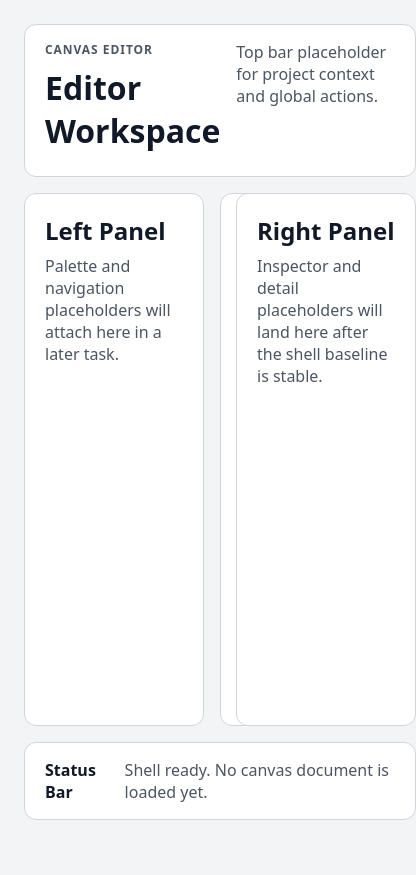
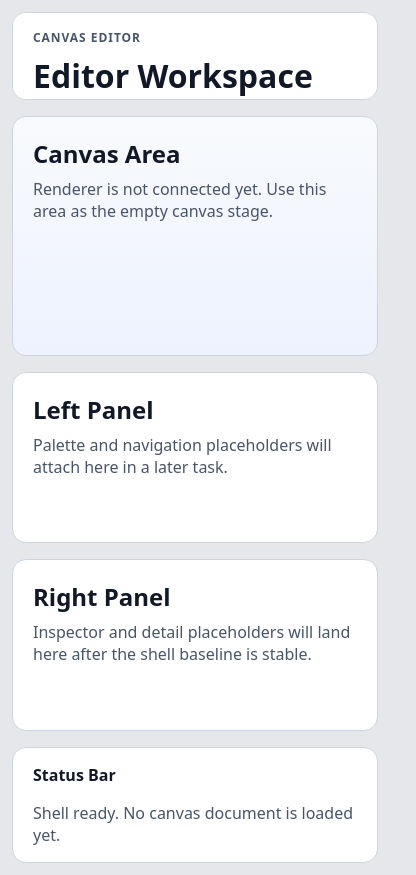
Before and after one commit to Majmunu/omni-canvas, a React (Vite) app: page / in a window 390 px wide. Shown: the whole page, 416 px wide, since content can reach past the window. Before the commit the page ends 844 px from the top, so only its background shows below. Built offline with nearby package versions, Linux system fonts and the light colour scheme.

Commit message:
feat(ce-002): implement responsive editor shell layout styles

```diff
--- a/src/App.tsx
+++ b/src/App.tsx
@@ -1,17 +1,23 @@
 function EditorShell() {
   return (
     <main className="editor-shell" data-testid="editor-shell" aria-label="Editor shell">
-      <header className="editor-topbar" data-testid="editor-topbar" aria-label="Editor top bar">
+      <header
+        className="editor-shell__topbar"
+        data-testid="editor-topbar"
+        aria-label="Editor top bar"
+      >
         <div>
-          <p className="editor-eyebrow">Canvas Editor</p>
+          <p className="editor-shell__eyebrow">Canvas Editor</p>
           <h1>Editor Workspace</h1>
         </div>
-        <p className="editor-copy">Top bar placeholder for project context and global actions.</p>
+        <p className="editor-shell__copy">
+          Top bar placeholder for project context and global actions.
+        </p>
       </header>
 
-      <div className="editor-body">
+      <div className="editor-shell__body">
         <aside
-          className="editor-panel"
+          className="editor-shell__panel editor-shell__panel--left"
           data-testid="editor-left-panel"
           aria-label="Editor left panel"
         >
@@ -20,7 +26,7 @@ function EditorShell() {
         </aside>
 
         <section
-          className="editor-canvas-area"
+          className="editor-shell__canvas"
           data-testid="editor-canvas-area"
           aria-label="Editor canvas area"
         >
@@ -29,7 +35,7 @@ function EditorShell() {
         </section>
 
         <aside
-          className="editor-panel"
+          className="editor-shell__panel editor-shell__panel--right"
           data-testid="editor-right-panel"
           aria-label="Editor right panel"
         >
@@ -41,7 +47,7 @@ function EditorShell() {
       </div>
 
       <footer
-        className="editor-status-bar"
+        className="editor-shell__statusbar"
         data-testid="editor-status-bar"
         aria-label="Editor status bar"
       >
--- a/src/index.css
+++ b/src/index.css
@@ -1,7 +1,13 @@
+html,
+body,
+#root {
+  height: 100%;
+  min-height: 100%;
+}
+
 body {
   margin: 0;
-  min-height: 100vh;
-  background: #f3f4f6;
+  background: #e5e7eb;
   color: #111827;
   font-family:
     system-ui,
@@ -11,84 +17,140 @@ body {
     sans-serif;
 }
 
-#root {
-  min-height: 100vh;
-}
-
-main {
-  padding: 24px;
+*,
+*::before,
+*::after {
+  box-sizing: border-box;
 }
 
 .editor-shell {
+  --editor-shell-gap: 16px;
+  --editor-shell-panel-min: 220px;
+  --editor-shell-panel-max: 320px;
+  --editor-shell-topbar-height: 88px;
+  --editor-shell-statusbar-height: 72px;
+  --editor-shell-stack-breakpoint: 900px;
   min-height: 100vh;
+  height: 100%;
+  padding: 16px;
   display: grid;
-  grid-template-rows: auto 1fr auto;
-  gap: 16px;
-  box-sizing: border-box;
+  grid-template-rows:
+    var(--editor-shell-topbar-height)
+    minmax(0, 1fr)
+    var(--editor-shell-statusbar-height);
+  gap: var(--editor-shell-gap);
+  overflow: hidden;
 }
 
-.editor-topbar,
-.editor-panel,
-.editor-canvas-area,
-.editor-status-bar {
-  border: 1px solid #d1d5db;
-  border-radius: 12px;
+.editor-shell__topbar,
+.editor-shell__panel,
+.editor-shell__canvas,
+.editor-shell__statusbar {
+  border: 1px solid #cbd5e1;
+  border-radius: 14px;
   background: #ffffff;
+  min-height: 0;
 }
 
-.editor-topbar,
-.editor-status-bar {
+.editor-shell__topbar,
+.editor-shell__statusbar,
+.editor-shell__panel,
+.editor-shell__canvas {
+  overflow: auto;
+}
+
+.editor-shell__topbar,
+.editor-shell__statusbar {
   padding: 16px 20px;
 }
 
-.editor-topbar {
+.editor-shell__topbar {
   display: flex;
   justify-content: space-between;
-  align-items: flex-start;
+  align-items: center;
   gap: 16px;
 }
 
-.editor-body {
+.editor-shell__body {
+  min-height: 0;
   display: grid;
-  grid-template-columns: minmax(180px, 240px) minmax(0, 1fr) minmax(180px, 240px);
-  gap: 16px;
-  min-height: 0;
+  grid-template-columns:
+    minmax(var(--editor-shell-panel-min), var(--editor-shell-panel-max))
+    minmax(0, 1fr)
+    minmax(var(--editor-shell-panel-min), var(--editor-shell-panel-max));
+  gap: var(--editor-shell-gap);
+  overflow: hidden;
 }
 
-.editor-panel,
-.editor-canvas-area {
+.editor-shell__panel,
+.editor-shell__canvas {
   padding: 20px;
 }
 
-.editor-canvas-area {
-  min-height: 320px;
+.editor-shell__canvas {
+  min-width: 0;
+  background: linear-gradient(180deg, #f8fafc 0%, #eef2ff 100%);
 }
 
-.editor-status-bar {
+.editor-shell__statusbar {
   display: flex;
   justify-content: space-between;
+  align-items: center;
   gap: 16px;
 }
 
-.editor-eyebrow {
+.editor-shell__eyebrow {
   margin: 0 0 8px;
   font-size: 0.75rem;
   font-weight: 700;
   letter-spacing: 0.08em;
   text-transform: uppercase;
-  color: #4b5563;
+  color: #475569;
 }
 
-.editor-copy,
-.editor-panel p,
-.editor-canvas-area p,
-.editor-status-bar span {
+.editor-shell__copy,
+.editor-shell__panel p,
+.editor-shell__canvas p,
+.editor-shell__statusbar span {
   margin: 0;
-  color: #4b5563;
+  color: #475569;
 }
 
-.editor-topbar h1,
-.editor-panel h2,
-.editor-canvas-area h2 {
+.editor-shell__topbar h1,
+.editor-shell__panel h2,
+.editor-shell__canvas h2 {
   margin: 0 0 8px;
 }
+
+@media (max-width: 900px) {
+  .editor-shell {
+    padding: 12px;
+    grid-template-rows:
+      var(--editor-shell-topbar-height)
+      minmax(0, 1fr)
+      minmax(96px, auto);
+  }
+
+  .editor-shell__body {
+    grid-template-columns: minmax(0, 1fr);
+    grid-template-rows: minmax(240px, 1.4fr) repeat(2, minmax(160px, 1fr));
+  }
+
+  .editor-shell__canvas {
+    order: 1;
+  }
+
+  .editor-shell__panel--left {
+    order: 2;
+  }
+
+  .editor-shell__panel--right {
+    order: 3;
+  }
+
+  .editor-shell__topbar,
+  .editor-shell__statusbar {
+    flex-direction: column;
+    align-items: flex-start;
+  }
+}
```
Also changed, not shown: 1 other file (tests, documents, lock files or other folders).
